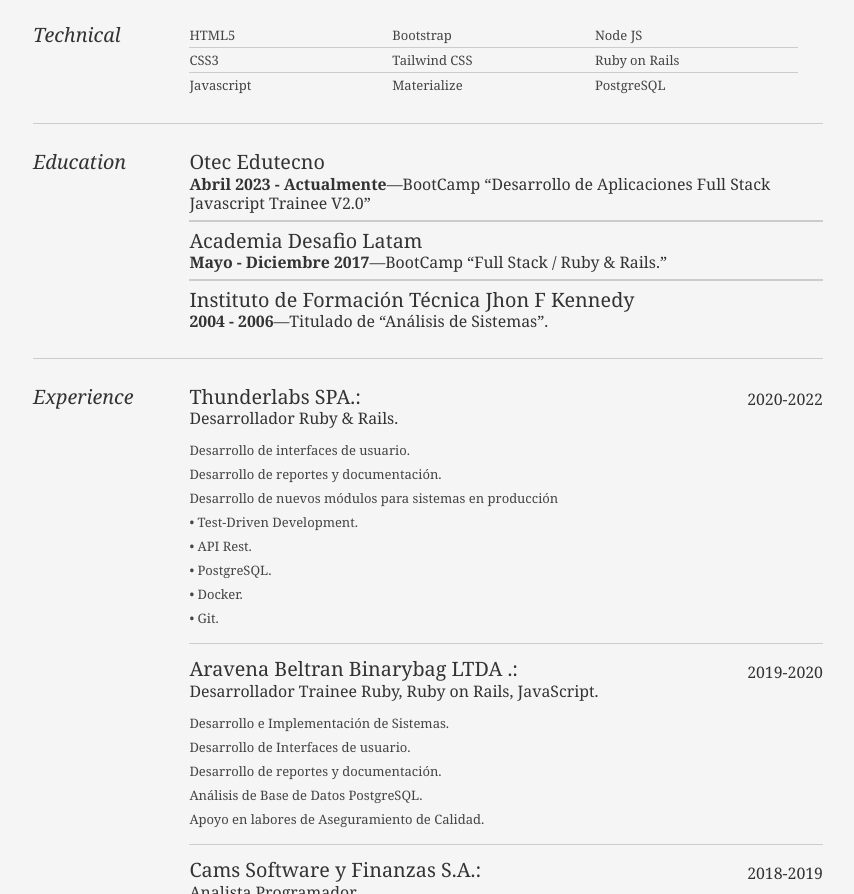
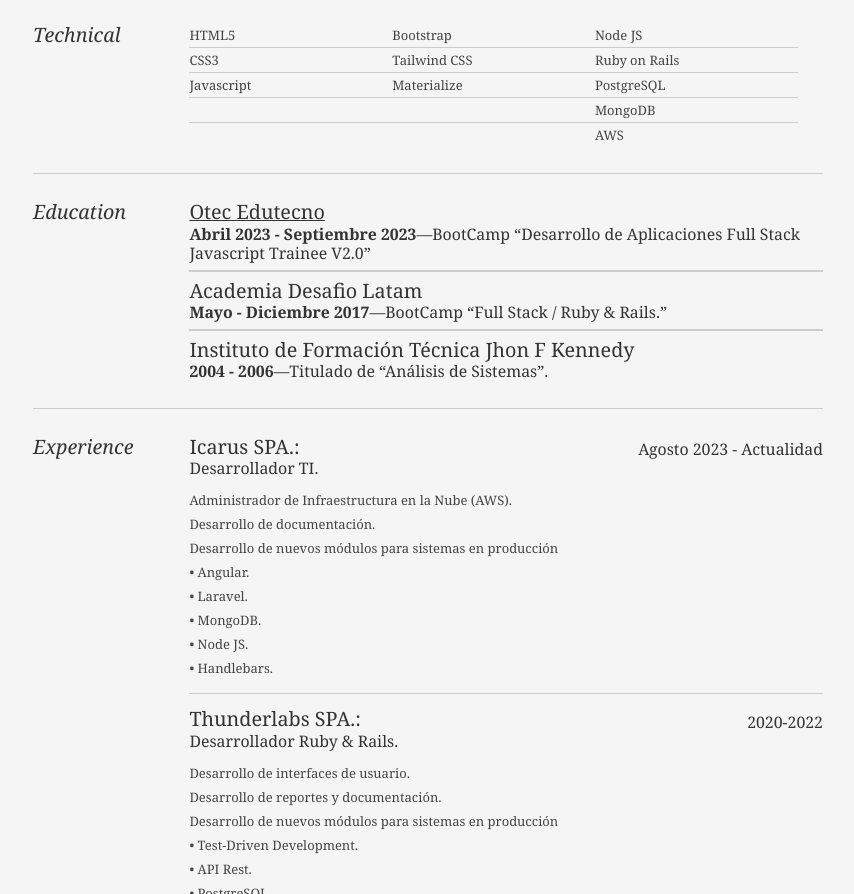
Before and after one commit to sixtoguerra1982/cv_2023_sfgu, a website: page www/index.html in a window 1280 px wide. Shown: the part 578-1472 px from the top of the page, without its empty margins (212-1066 px from the left). Drawn offline with Linux system fonts and the light colour scheme.

Commit message:
version icarus 1.0

```diff
--- /dev/null
+++ b/www/assets/css/custom.css
@@ -0,0 +1,3 @@
+.link-certificate{
+    text-decoration: underline !important;
+}
--- a/www/index.html
+++ b/www/index.html
@@ -6,6 +6,7 @@
     <meta name="viewport" content="width=device-width, initial-scale=1.0">
     <link rel="stylesheet" href="./assets/css/reset-fonts-grids.css">
     <link rel="stylesheet" href="./assets/css/resume.css">
+    <link rel="stylesheet" href="./assets/css/custom.css">
   	<!--  -->
     <link rel="apple-touch-icon" sizes="57x57" href="./assets/favicon/apple-icon-57x57.png">
     <link rel="apple-touch-icon" sizes="60x60" href="./assets/favicon/apple-icon-60x60.png">
@@ -70,22 +71,29 @@
                                 <h2>Technical</h2>
                             </div>
                             <div class="yui-u">
+                                <!-- <ul class="talent">
+
+                                </ul> -->
                                 <ul class="talent">
                                     <li>HTML5</li>
                                     <li>CSS3</li>
-                                    <li class="last">Javascript</li>
+                                    <li>Javascript</li>
+                                    <li>&nbsp;</li>
                                 </ul>
 
                                 <ul class="talent">
                                     <li>Bootstrap</li>
                                     <li>Tailwind CSS</li>
-                                    <li class="last">Materialize</li>
+                                    <li>Materialize</li>
+                                    <li>&nbsp;</li>
                                 </ul>
 
                                 <ul class="talent">
                                     <li>Node JS</li>
                                     <li>Ruby on Rails</li>
-                                    <li class="last">PostgreSQL</li>
+                                    <li>PostgreSQL</li>
+                                    <li>MongoDB</li>
+                                    <li class="last">AWS</li>
                                 </ul>
                             </div>
                         </div><!--// .yui-gf-->
@@ -94,12 +102,13 @@
                             <div class="yui-u first">
                                 <h2>Education</h2>
                             </div>
-
-                            <div class="yui-u">
-                                <h2>Otec Edutecno</h2>
-                                <h3><strong>Abril 2023 - Actualmente</strong>&mdash;BootCamp “Desarrollo de Aplicaciones Full Stack Javascript Trainee V2.0”</h3>
-                                <hr style="border: 1px solid #ccc;">
-                            </div>
+                            <a href="https://www.acreditta.com/credential/feba8882-3f26-40d9-9ea0-6da9e7b8e9f7?utm_source=linkedin_profile&resource_type=badge&resource=feba8882-3f26-40d9-9ea0-6da9e7b8e9f7" target="_blank">
+                                <div class="yui-u">
+                                    <h2 class="link-certificate">Otec Edutecno</h2>
+                                    <h3><strong>Abril 2023 - Septiembre 2023</strong>&mdash;BootCamp “Desarrollo de Aplicaciones Full Stack Javascript Trainee V2.0”</h3>
+                                    <hr style="border: 1px solid #ccc;">
+                                </div>
+                            </a>
 
                             <div class="yui-u">
                                 <h2>Academia Desafio Latam</h2>
@@ -120,6 +129,21 @@
                             </div><!--// .yui-u -->
 
                             <div class="yui-u">
+                                <div class="job">
+                                    <h2>Icarus SPA.:</h2>
+                                    <h3>Desarrollador TI.</h3>
+                                    <h4>Agosto 2023 - Actualidad</h4>
+                                    <ul class="ul-experience">
+                                        <li class="li-experience">Administrador de Infraestructura en la Nube (AWS).</li>
+                                        <li class="li-experience">Desarrollo de documentación.</li>
+                                        <li class="li-experience">Desarrollo de nuevos módulos para sistemas en producción</li>
+                                        <li class="li-experience">• Angular.</li>
+                                        <li class="li-experience">• Laravel.</li>
+                                        <li class="li-experience">• MongoDB.</li>
+                                        <li class="li-experience">• Node JS.</li>
+                                        <li class="li-experience">• Handlebars.</li>
+                                    </ul>
+                                </div>
                                 <div class="job">
                                     <h2>Thunderlabs SPA.:</h2>
                                     <h3>Desarrollador Ruby & Rails.</h3>
```
